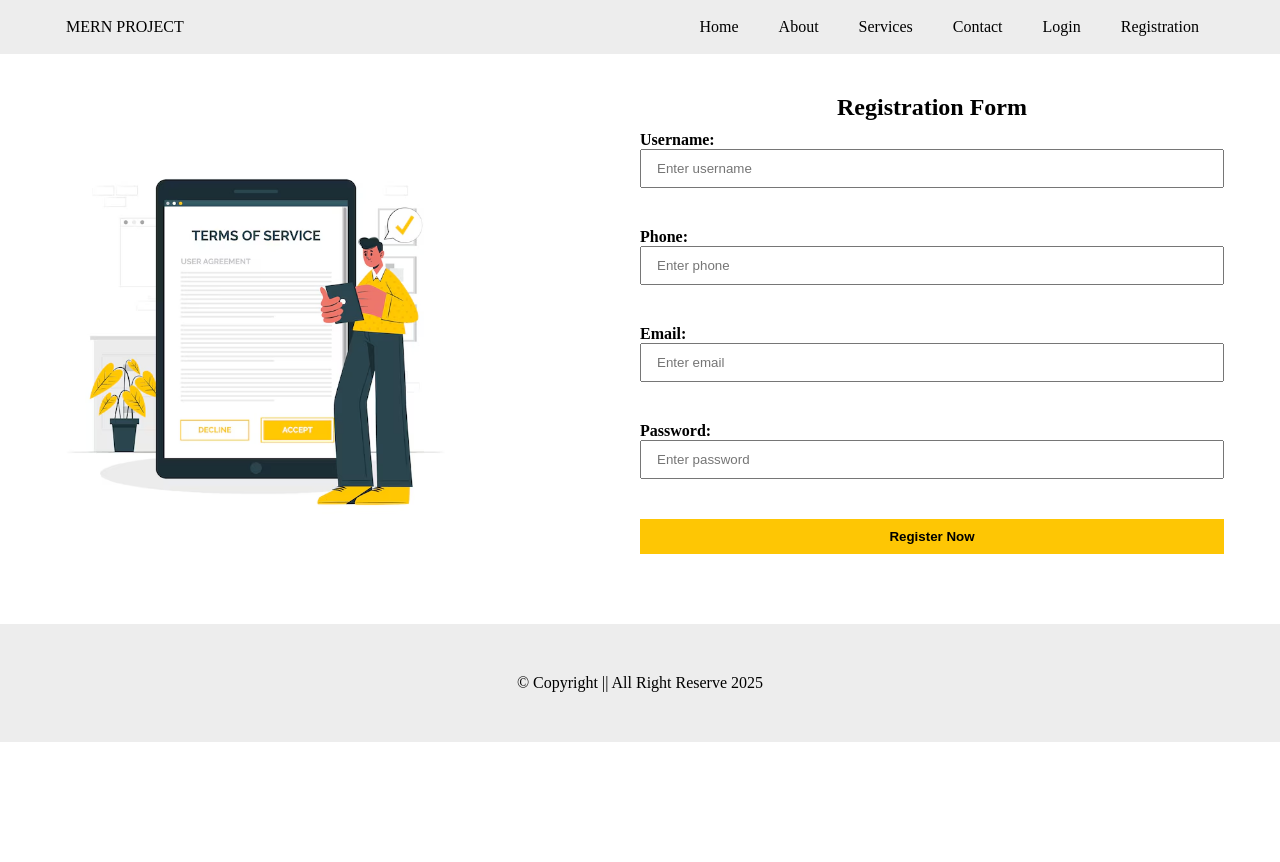
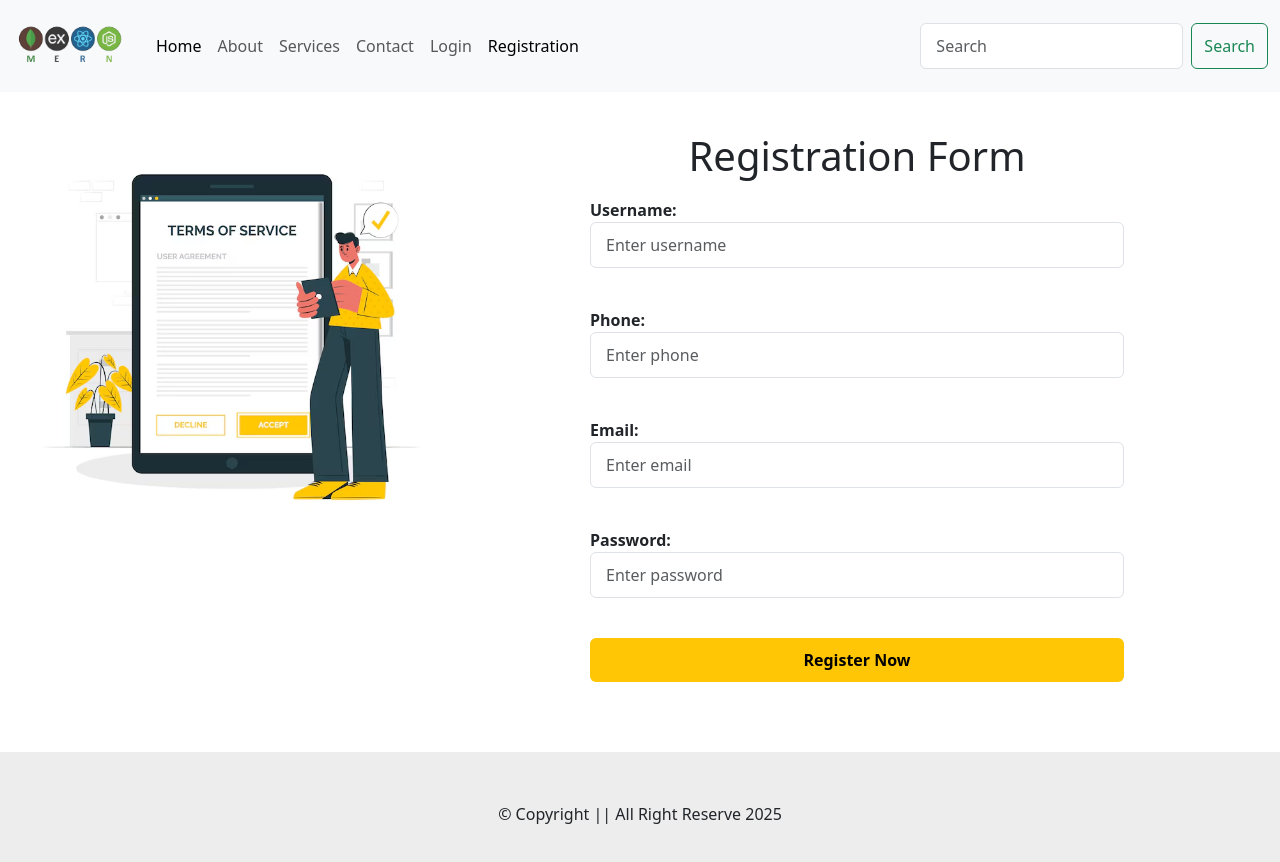
Before and after one commit to MdRabiulHasanRaju/mern-project-01, a React (Vite) app in the folder client/: page /registration in a window 1280 px wide. Shown: the top 862 px of the page. Before the commit the page ends 800 px from the top, so only its background shows below. Built offline with nearby package versions, Linux system fonts and the light colour scheme; no server answers.

Commit message:
react helment added for dynamic title change and bootstrap integrated

```diff
--- a/client/index.html
+++ b/client/index.html
@@ -4,10 +4,14 @@
     <meta charset="UTF-8" />
     <link rel="icon" type="image/svg+xml" href="/vite.svg" />
     <meta name="viewport" content="width=device-width, initial-scale=1.0" />
+    <link href="https://cdn.jsdelivr.net/npm/bootstrap@5.3.6/dist/css/bootstrap.min.css" rel="stylesheet" integrity="sha384-4Q6Gf2aSP4eDXB8Miphtr37CMZZQ5oXLH2yaXMJ2w8e2ZtHTl7GptT4jmndRuHDT" crossorigin="anonymous">
+
     <title>Mern Project - 01</title>
   </head>
   <body>
     <div id="root"></div>
+
+    <script src="https://cdn.jsdelivr.net/npm/bootstrap@5.3.6/dist/js/bootstrap.bundle.min.js" integrity="sha384-j1CDi7MgGQ12Z7Qab0qlWQ/Qqz24Gc6BM0thvEMVjHnfYGF0rmFCozFSxQBxwHKO" crossorigin="anonymous"></script>
     <script type="module" src="/src/main.jsx"></script>
   </body>
 </html>
--- a/client/package.json
+++ b/client/package.json
@@ -12,6 +12,7 @@
   "dependencies": {
     "react": "^19.0.0",
     "react-dom": "^19.0.0",
+    "react-helmet-async": "^2.0.5",
     "react-router": "^7.2.0",
     "react-router-dom": "^7.2.0"
   },
--- a/client/src/App.jsx
+++ b/client/src/App.jsx
@@ -1,6 +1,7 @@
 import React from 'react'
 
 import { BrowserRouter , Routes, Route} from 'react-router-dom';
+import { HelmetProvider } from 'react-helmet-async';
 import {Home} from "./pages/Home";
 import { About } from "./pages/About";
 import { Contact } from "./pages/Contact";
@@ -18,6 +19,7 @@ function App() {
   return (
     <>
       <BrowserRouter>
+      <HelmetProvider>
       <Navbar/>
         <Routes>
           <Route index  element={<Home />} />
@@ -31,6 +33,7 @@ function App() {
           <Route path="*" element={<Error />} />
         </Routes>
         <Footer />
+        </HelmetProvider>
       </BrowserRouter>
     </>
   )
--- a/client/src/components/Navbar.jsx
+++ b/client/src/components/Navbar.jsx
@@ -1,40 +1,113 @@
-import React, { useEffect } from 'react'
-import { NavLink } from 'react-router-dom'
-import "./Navbar.css"
-import { useAuth } from '../store/auth'
+import React, { useEffect } from "react";
+import { NavLink, useLocation  } from "react-router-dom";
+import "./Navbar.css";
+import { useAuth } from "../store/auth";
 
 function Navbar() {
-    const {isLoggedin} = useAuth();
+  const { isLoggedin } = useAuth();
+  const location = useLocation();
+   useEffect(() => {
+    // Navbar collapse বন্ধ করো route change হলে
+    const navbar = document.getElementById("navbarSupportedContent");
+    const bsCollapse = bootstrap.Collapse.getInstance(navbar); // Bootstrap 5 API
+
+    if (bsCollapse) {
+      bsCollapse.hide();
+    }
+  }, [location]);
   return (
     <>
-        <header>
-            <div className="container header">
-                <div className="logo-branding">
-                    <NavLink to="/">MERN PROJECT</NavLink>
-                </div>
-                <nav>
-                    <ul>
-                        <li><NavLink to="/">Home</NavLink></li>
-                        <li><NavLink to="/about">About</NavLink></li>
-                        <li><NavLink to="/services">Services</NavLink></li>
-                        <li><NavLink to="/contact">Contact</NavLink></li>
-                        {isLoggedin
-                        ?
-                        <>
-                        <li><NavLink to="/dashboard"> Dashboard</NavLink></li>
-                        <li><NavLink to="/logout"> Logout</NavLink></li>
-                        </>
-                        :
-                        <>
-                        <li><NavLink to="/login">Login</NavLink></li>
-                        <li><NavLink to="/registration"> Registration</NavLink></li>
-                        </>}
-                    </ul>
-                </nav>
+      <header>
+        <nav className="navbar navbar-expand-lg bg-body-tertiary">
+          <div className="container-fluid">
+            <NavLink className="navbar-brand" to="/">
+              <img src="/images/logo-mern.png" width={120} alt="logo" />
+            </NavLink>
+            <button
+              className="navbar-toggler"
+              type="button"
+              data-bs-toggle="collapse"
+              data-bs-target="#navbarSupportedContent"
+              aria-controls="navbarSupportedContent"
+              aria-expanded="false"
+              aria-label="Toggle navigation"
+            >
+              <span className="navbar-toggler-icon" />
+            </button>
+            <div
+              className="collapse navbar-collapse"
+              id="navbarSupportedContent"
+            >
+              <ul className="navbar-nav me-auto mb-2 mb-lg-0">
+                <li className="nav-item">
+                  <NavLink
+                    className="nav-link active"
+                    aria-current="page"
+                    to="/"
+                  >
+                    Home
+                  </NavLink>
+                </li>
+                <li className="nav-item">
+                  <NavLink className="nav-link" to="/about">
+                    About
+                  </NavLink>
+                </li>
+                <li className="nav-item">
+                  <NavLink className="nav-link" to="/services">
+                    Services
+                  </NavLink>
+                </li>
+                <li className="nav-item">
+                  <NavLink className="nav-link" to="/contact">
+                    Contact
+                  </NavLink>
+                </li>
+                {isLoggedin ? (
+                  <>
+                    <li className="nav-item">
+                      <NavLink className="nav-link" to="/dashboard">
+                        Dashboard
+                      </NavLink>
+                    </li>
+                    <li className="nav-item">
+                      <NavLink className="nav-link" to="/logout">
+                        Logout
+                      </NavLink>
+                    </li>
+                  </>
+                ) : (
+                  <>
+                    <li className="nav-item">
+                      <NavLink className="nav-link" to="/login">
+                        Login
+                      </NavLink>
+                    </li>
+                    <li className="nav-item">
+                      <NavLink className="nav-link" to="/registration">
+                        Registration
+                      </NavLink>
+                    </li>
+                  </>
+                )}
+              </ul>
+              <form className="d-flex" role="search">
+                <input
+                  className="form-control me-2"
+                  type="search"
+                  placeholder="Search"
+                  aria-label="Search"
+                />
+                <button className="btn btn-outline-success" type="submit">
+                  Search
+                </button>
+              </form>
             </div>
-        </header>
+          </div>
+        </nav>
+      </header>
     </>
-  )
+  );
 }
 
-export default Navbar
+export default Navbar;
--- a/client/src/index.css
+++ b/client/src/index.css
@@ -7,10 +7,10 @@ a{
   text-decoration: none;
   color: black;
 }
-.container{
+/* .container{
   width:1168px;
   margin:auto;
-}
+} */
 .button{
   background-color: #fec604;
   color: black;
@@ -28,11 +28,11 @@ a{
 .registration{
   padding: 40px 20px;
 }
-.registration-container{
+/* .registration-container{
   display: flex;
   justify-content: space-around;
   align-items: center;
-}
+} */
 .form-group{
   padding: 10px 0;
   display: grid;
@@ -43,13 +43,13 @@ a{
 .form-group>label{
   font-weight: bold;
 }
-.reg-left {
+/* .reg-left {
   width: 50%;
 }
 
 .reg-right {
   width: 50%;
-}
+} */
 .reg-right>h1{
   text-align: center;
 }
--- a/client/src/pages/Home.jsx
+++ b/client/src/pages/Home.jsx
@@ -1,3 +1,26 @@
-export const Home = () =>{
- return <h1>This is home page</h1>
-}
+import { useEffect } from "react";
+import { Helmet } from "react-helmet-async";
+export const Home = () => {
+  useEffect(() => {
+    document.title = "Home | Macro School";
+    const meta = document.querySelector("meta[name='description']");
+    if (meta) meta.setAttribute("content", "This is the Home of Macro School.");
+  }, []);
+
+  return (
+    <>
+      <Helmet>
+        <title>Registration | Macro School</title>
+        <meta
+          name="description"
+          content="This is the Registration of Macro School."
+        />
+      </Helmet>
+      <div className="container">
+        <div className="row">
+          <h1>This is home page</h1>
+        </div>
+      </div>
+    </>
+  );
+};
--- a/client/src/pages/Login.jsx
+++ b/client/src/pages/Login.jsx
@@ -1,8 +1,16 @@
-import { useState } from "react"
+import { useState, useEffect } from "react"
 import { useAuth } from "../store/auth";
 import { useNavigate } from "react-router-dom";
+import { Helmet } from 'react-helmet-async';
 
 export const Login = () => {
+
+  useEffect(() => {
+    document.title = "Login | Macro School";
+    const meta = document.querySelector("meta[name='description']");
+    if (meta) meta.setAttribute("content", "This is the Login of Macro School.");
+  }, []);
+
     const [user, setUser] = useState({
         email: "",
         password: "",
@@ -54,9 +62,13 @@ export const Login = () => {
 
   return (
     <>
+        <Helmet>
+        <title>Login | Macro School</title>
+        <meta name="description" content="This is the Login of Macro School." />
+    </Helmet>
       <section className="registration">
-        <div className="container registration-container">
-          <div className="reg-left">
+        <div className="container row col-md-12 registration-container">
+          <div className="col-md-6 reg-left">
             <img
               src="/images/login.webp"
               width={400}
@@ -64,7 +76,7 @@ export const Login = () => {
               alt="registration-image"
             />
           </div>
-          <div className="reg-right">
+          <div className="col-md-6 reg-right">
             <h1>Login to Your Account</h1>
             <form onSubmit={handleFormSubmit}>
               <div className="form-group">
--- a/client/src/pages/Registration.jsx
+++ b/client/src/pages/Registration.jsx
@@ -1,7 +1,16 @@
-import { useState } from "react"
+import { useState , useEffect} from "react"
 import {useNavigate} from "react-router-dom"
+import { Helmet } from 'react-helmet-async';
 
 export const Registration = () => {
+
+  useEffect(() => {
+    document.title = "Registration | Macro School";
+    const meta = document.querySelector("meta[name='description']");
+    if (meta) meta.setAttribute("content", "This is the Registration of Macro School.");
+
+  }, []);
+
     const [user, setUser] = useState({
         username: "",
         email: "",
@@ -51,9 +60,13 @@ export const Registration = () => {
 
   return (
     <>
+    <Helmet>
+        <title>Registration | Macro School</title>
+        <meta name="description" content="This is the Registration of Macro School." />
+    </Helmet>
       <section className="registration">
-        <div className="container registration-container">
-          <div className="reg-left">
+        <div className="container row col-md-12 registration-container">
+          <div className="col-md-6 reg-left">
             <img
               src="/images/registration.avif"
               width={400}
@@ -61,7 +74,7 @@ export const Registration = () => {
               alt="registration-image"
             />
           </div>
-          <div className="reg-right">
+          <div className="col-md-6 reg-right">
             <h1>Registration Form</h1>
             <form onSubmit={handleFormSubmit}>
               <div className="form-group">
```
Also changed, not shown: client/public/images/logo-mern.png (added), 1 other file (tests, documents, lock files or other folders).
